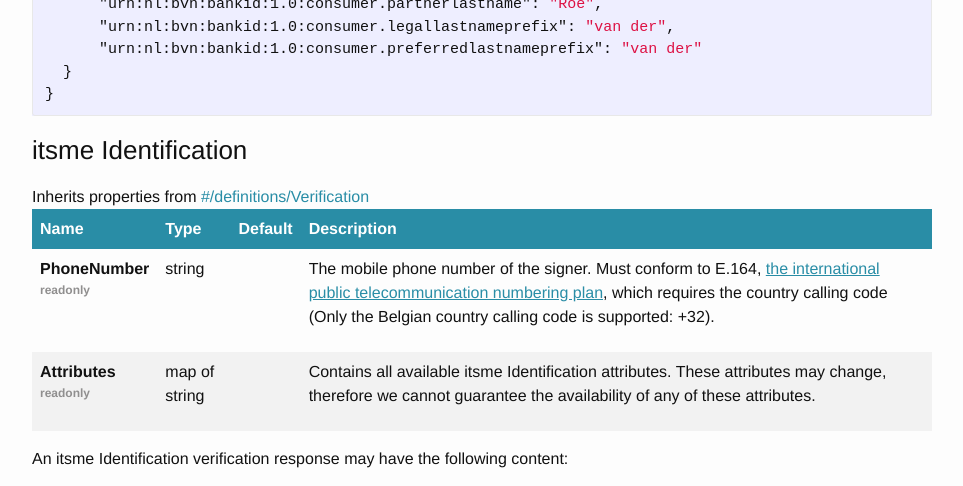
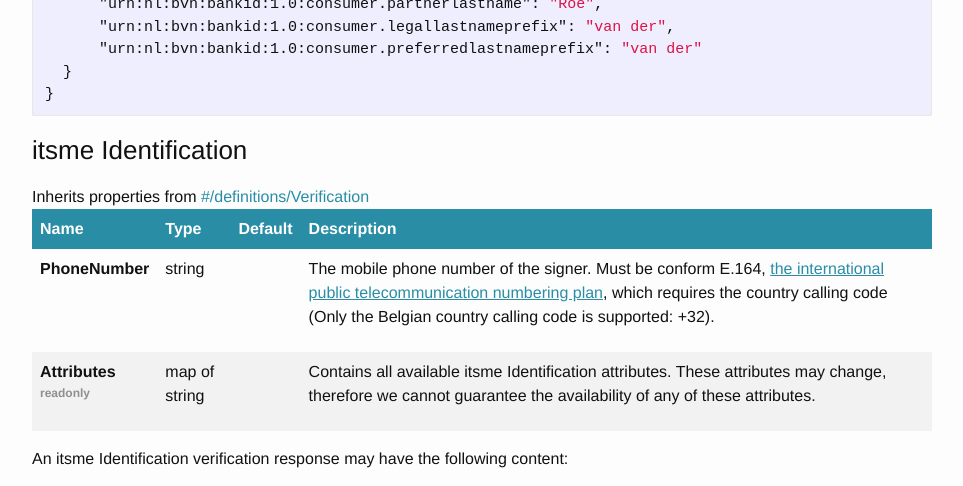
Before and after one commit to markohantula/evidos.github.io, a Jekyll site: the page built from endpoints.html, in a window 1280 px wide and 900 px high, scrolled down 16555 px. Shown: the top 486 px of the window, without its empty margins (158-1121 px from the left). Built offline with Jekyll 4.4.1, drawn with Linux system fonts in a browser that asks for light colours.

Commit message:
Fix itsme Identification documentation (#65)
* Fix itsme Identification documentation

* fixup! Fix itsme Identification documentation

```diff
--- a/_data/api-swagger.yaml
+++ b/_data/api-swagger.yaml
@@ -681,10 +681,10 @@
       properties:
         PhoneNumber:
           type: string
-          readOnly: true
+          readOnly: false
           description: |
             The mobile phone number of the signer.
-            Must conform to E.164,
+            Must be conform E.164,
             [the international public telecommunication numbering plan](https://en.wikipedia.org/wiki/E.164),
             which requires the country calling code (Only the Belgian country calling code is supported: +32).
           example: "+32123456789"
```
